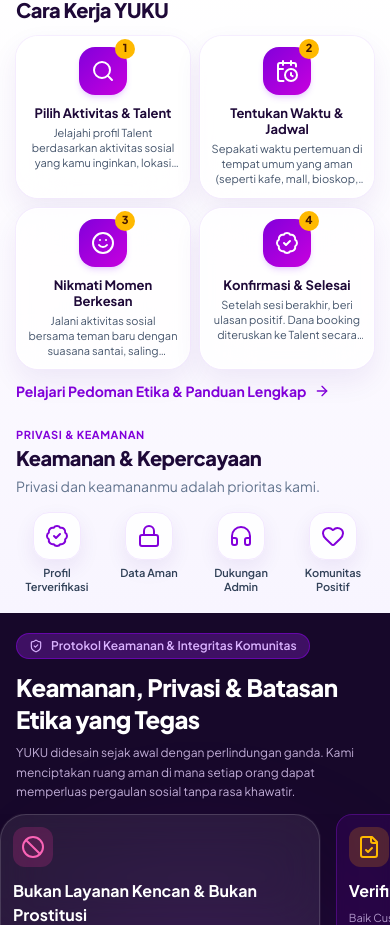
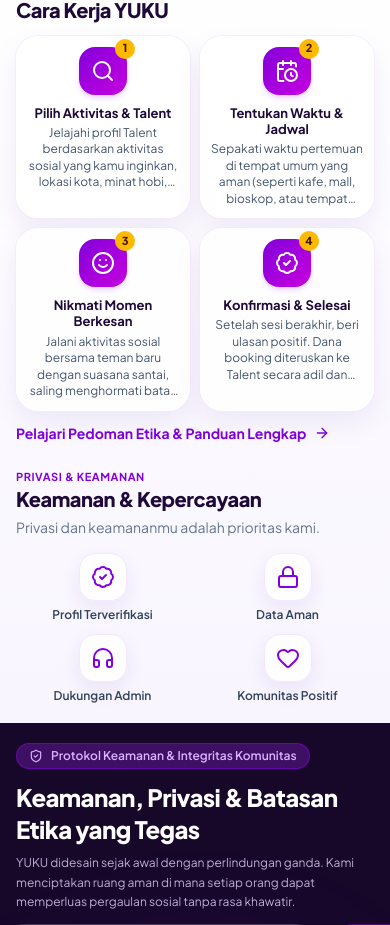
Before and after one commit to yukusocialindonesia-cpu/YUKU-SOCIAL-PRODUCTION, a React (Vite) app: page / in a window 390 px wide. Shown: the part 1559-2484 px from the top of the page. Built offline with nearby package versions, Linux system fonts and the light colour scheme; no server answers; the database is empty.

Commit message:
Improve homepage guide readability on mobile

```diff
--- a/src/components/home/HowItWorksSection.tsx
+++ b/src/components/home/HowItWorksSection.tsx
@@ -46,7 +46,7 @@ export const HowItWorksSection: React.FC<HowItWorksSectionProps> = ({ onLearnMor
                       </span>
                     </div>
                     <h3 className="text-[13px] font-bold text-[#1E0938] mb-1 leading-tight">{item.title}</h3>
-                    <p className="text-[11px] text-slate-600 leading-snug line-clamp-3">{item.description}</p>
+                    <p className="text-xs text-slate-600 leading-snug line-clamp-4">{item.description}</p>
                   </div>
                 );
               })}
@@ -70,13 +70,13 @@ export const HowItWorksSection: React.FC<HowItWorksSectionProps> = ({ onLearnMor
               Keamanan & Kepercayaan
             </h2>
             <p className="text-sm text-slate-500 mb-4 md:mb-5">Privasi dan keamananmu adalah prioritas kami.</p>
-            <div className="grid grid-cols-4 lg:grid-cols-2 gap-2.5 sm:gap-3">
+            <div className="grid grid-cols-2 lg:grid-cols-2 gap-3 sm:gap-3">
               {TRUST_ITEMS.map(({ label, Icon }) => (
                 <div key={label} className="flex flex-col lg:flex-row items-center lg:gap-3 text-center lg:text-left">
                   <span className="w-12 h-12 shrink-0 rounded-2xl bg-white/90 border border-purple-100 text-purple-700 shadow-[0_8px_20px_rgba(76,29,149,0.08)] flex items-center justify-center">
                     <Icon className="w-6 h-6" />
                   </span>
-                  <span className="mt-1.5 lg:mt-0 text-[11px] lg:text-sm font-semibold text-slate-700 leading-tight">{label}</span>
+                  <span className="mt-1.5 lg:mt-0 text-xs lg:text-sm font-semibold text-slate-700 leading-tight">{label}</span>
                 </div>
               ))}
             </div>
```
